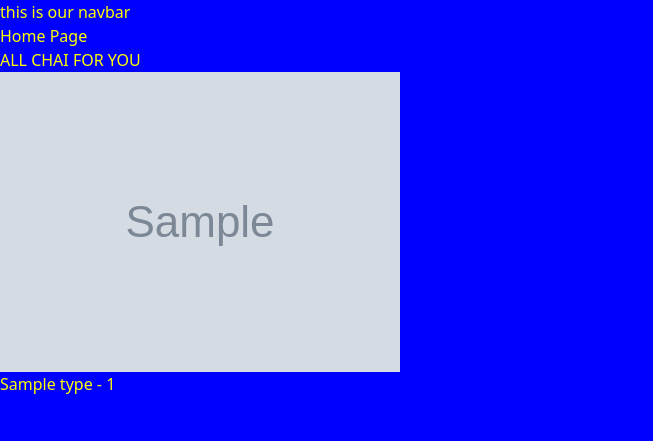
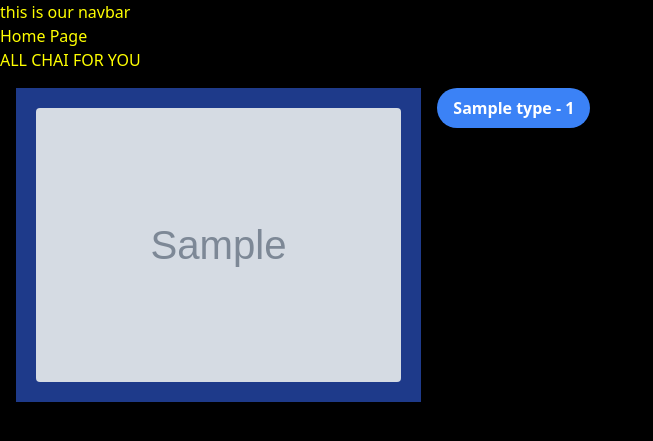
Before and after one commit to sims-smis/Django-Project, a Django app: template DjangoLearn/erisapp/templates/erisapp/all_chai.html in a window 1280 px wide. Shown: the top 441 px of the page, without its empty margins (0-653 px from the left). Run offline with Django 4.2, Linux system fonts and the light colour scheme; the template is opened without the code that fills it: most values are stand-ins (such as "Sample title", 1, 10 or a date in 2020); grey boxes marked "Sample" are stand-in pictures; some libraries are stand-ins or nearby versions.

Commit message:
Models part 3

```diff
--- a/DjangoLearn/erisapp/models.py
+++ b/DjangoLearn/erisapp/models.py
@@ -10,8 +10,9 @@ class chaiVariety(models.Model):
         ('MS', 'Masala Tea'),
     ]
     name = models.CharField(max_length=100)
-    image = models.ImageField(upload_to='chais/')
+    image = models.ImageField(upload_to='chais/', default='adam-thomas-Ta1viaIDvIk-unsplash_JQsFeLm.jpg')
     date_added = models.DateTimeField(default=timezone.now)
     type = models.CharField(max_length=2, choices=CHAI_TYPE_CHOICES)
+    description = models.TextField(default='')
     def __str__(self):
         return self.name
--- a/DjangoLearn/erisapp/templates/erisapp/all_chai.html
+++ b/DjangoLearn/erisapp/templates/erisapp/all_chai.html
@@ -7,11 +7,10 @@ Home Page
 {% block content %}
 <h1>Home Page</h1>
 <p>ALL CHAI FOR YOU</p>
-
 <div class='grid grid-cols-3 gap-4 m-4'>
     {% for chai in chais%}
         <div class=' bg-blue-900 p-5'>
-            <img class="rounded" src='{{chai.image.url}}' alt='{{chai.name}}'>
+            <img class="rounded" src="{{chai.image.url}}" alt="">
         </div>
         <a href="#">
             <button
--- a/DjangoLearn/erisapp/views.py
+++ b/DjangoLearn/erisapp/views.py
@@ -4,4 +4,4 @@ from .models import chaiVariety
 # Create your views here.
 def all_chai(request):
     chais = chaiVariety.objects.all()
-    return render(request, 'erisapp/all_chai.html',{chais: 'chais'})
+    return render(request, 'erisapp/all_chai.html',{'chais': chais})
--- a/DjangoLearn/static/style.css
+++ b/DjangoLearn/static/style.css
@@ -1,4 +1,4 @@
 body{
-    background-color: blue;
+    background-color: #000000;
     color:yellow;
 }
--- a/DjangoLearn/theme/static/css/dist/styles.css
+++ b/DjangoLearn/theme/static/css/dist/styles.css
@@ -787,6 +787,10 @@ select {
   position: static;
 }
 
+.m-4 {
+  margin: 1rem;
+}
+
 .mx-auto {
   margin-left: auto;
   margin-right: auto;
@@ -800,8 +804,16 @@ select {
   display: flex;
 }
 
+.grid {
+  display: grid;
+}
+
 .h-screen {
   height: 100vh;
+}
+
+.grid-cols-3 {
+  grid-template-columns: repeat(3, minmax(0, 1fr));
 }
 
 .items-center {
@@ -812,6 +824,28 @@ select {
   justify-content: center;
 }
 
+.gap-4 {
+  gap: 1rem;
+}
+
+.rounded {
+  border-radius: 0.25rem;
+}
+
+.rounded-full {
+  border-radius: 9999px;
+}
+
+.bg-blue-500 {
+  --tw-bg-opacity: 1;
+  background-color: rgb(59 130 246 / var(--tw-bg-opacity, 1));
+}
+
+.bg-blue-900 {
+  --tw-bg-opacity: 1;
+  background-color: rgb(30 58 138 / var(--tw-bg-opacity, 1));
+}
+
 .bg-gray-50 {
   --tw-bg-opacity: 1;
   background-color: rgb(249 250 251 / var(--tw-bg-opacity, 1));
@@ -820,6 +854,20 @@ select {
 .bg-pink-500 {
   --tw-bg-opacity: 1;
   background-color: rgb(236 72 153 / var(--tw-bg-opacity, 1));
+}
+
+.p-5 {
+  padding: 1.25rem;
+}
+
+.px-4 {
+  padding-left: 1rem;
+  padding-right: 1rem;
+}
+
+.py-2 {
+  padding-top: 0.5rem;
+  padding-bottom: 0.5rem;
 }
 
 .text-center {
@@ -840,6 +888,10 @@ select {
   line-height: 1;
 }
 
+.font-bold {
+  font-weight: 700;
+}
+
 .leading-normal {
   line-height: 1.5;
 }
@@ -847,3 +899,13 @@ select {
 .tracking-normal {
   letter-spacing: 0em;
 }
+
+.text-white {
+  --tw-text-opacity: 1;
+  color: rgb(255 255 255 / var(--tw-text-opacity, 1));
+}
+
+.hover\:bg-blue-700:hover {
+  --tw-bg-opacity: 1;
+  background-color: rgb(29 78 216 / var(--tw-bg-opacity, 1));
+}
```
Also changed, not shown: DjangoLearn/db.sqlite3, DjangoLearn/erisapp/migrations/0002_chaivariety_description.py (added), DjangoLearn/erisapp/migrations/0003_remove_chaivariety_image.py (added), DjangoLearn/erisapp/migrations/0004_chaivariety_image.py (added), DjangoLearn/erisapp/migrations/0005_alter_chaivariety_image.py (added), DjangoLearn/media/chais/peter-rovder-X_5kMOSxLzw-unsplash.jpg (added), 2 other files.
